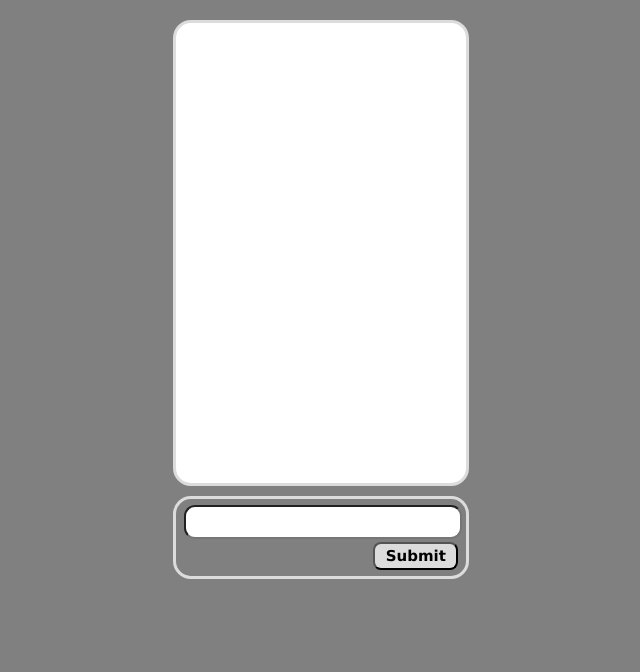
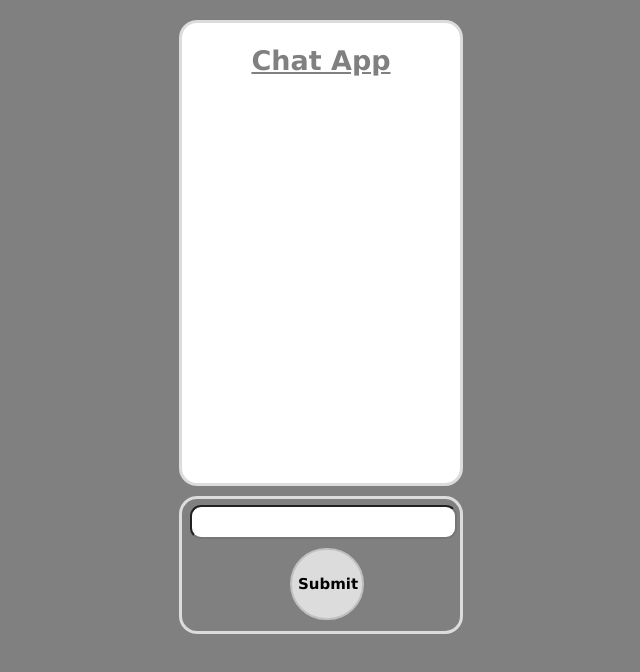
Before and after one commit to RaheelAhmed95/firebaseProject, a plain HTML site: page index.html in a window 1280 px wide. Shown: the whole page, without its empty margins (319-959 px from the left). Drawn offline with Linux system fonts and the light colour scheme.

Commit message:
buttonUpdated

```diff
--- a/index.html
+++ b/index.html
@@ -8,6 +8,22 @@
 
     <link rel="stylesheet" href="style.css">
 
+<script src="https://www.gstatic.com/firebasejs/4.2.0/firebase.js"></script>
+<script>
+  // Initialize Firebase
+  var config = {
+    apiKey: "AIzaSyAOvBJy5Hdp-uWk7yvf2BTP7X2sZge-SB0",
+    authDomain: "fir-project-ee3bf.firebaseapp.com",
+    databaseURL: "https://fir-project-ee3bf.firebaseio.com",
+    projectId: "fir-project-ee3bf",
+    storageBucket: "",
+    messagingSenderId: "1051895382624"
+  };
+  firebase.initializeApp(config);
+</script>
+
+
+
 </head>
 
 
@@ -15,13 +31,15 @@
 
 <div id="convoDiv">
 
+<h2> Chat App </h2>
+
 </div>
 
     <div id="operationsDiv">
 
          <input type="text" id="textBox">
          <br />
-         <button id="submitBtn" value="submit"> <b> Submit </b> </button>
+         <button id="submitBtn" value="submit" onclick="chatBot()"> <b> Submit </b> </button>
 
 
 
@@ -31,6 +49,6 @@
 
 </body>
 
-
+<script src="app.js"></script>
 
 </html>
--- a/style.css
+++ b/style.css
@@ -1,17 +1,30 @@
 #convoDiv{
     border: 3px solid gainsboro;
     height: 460px;
-    width: 23%;
+    width: 22%;
     margin: 0 auto;
     margin-top: 20px;
     border-radius: 18px;
     background-color: white;
+    font-family: Verdana, Geneva, Tahoma, sans-serif;
+    color: gray;
+    font-size: 18px;
+}
+
+h2{
+    text-align: center;
+    text-decoration: underline;
+}
+
+.nodeDiv{
+    background-color: lightblue;
+    margin-left: 5px;
 }
 
 #operationsDiv{
     border: 3px solid gainsboro;
-    height: 77px;
-    width: 23%;
+    height: 132px;
+    width: 22%;
     margin: 0 auto;
     margin-top: 10px;
     border-radius: 18px;
@@ -26,17 +39,22 @@
 }
 
 #submitBtn{
-    margin-top: 3px;
-    float: right;
-    margin-right: 8px;
-    height: 28px;
-    width: 85px;
+    margin-top: 9px;
+    /*float: right; */
+    text-align: center;
+    margin-left: 108px;
+    height: 72px;
+    width: 74px;
     background-color: gainsboro;
-    border-radius: 8px;
+    border-radius: 150px;
     font-family: Verdana, Geneva, Tahoma, sans-serif;
     font-size: 15px;
+    border: 2px solid silver;
+
+
 }
 
 body{
     background-color: gray;
+    color: black;
 }
```
